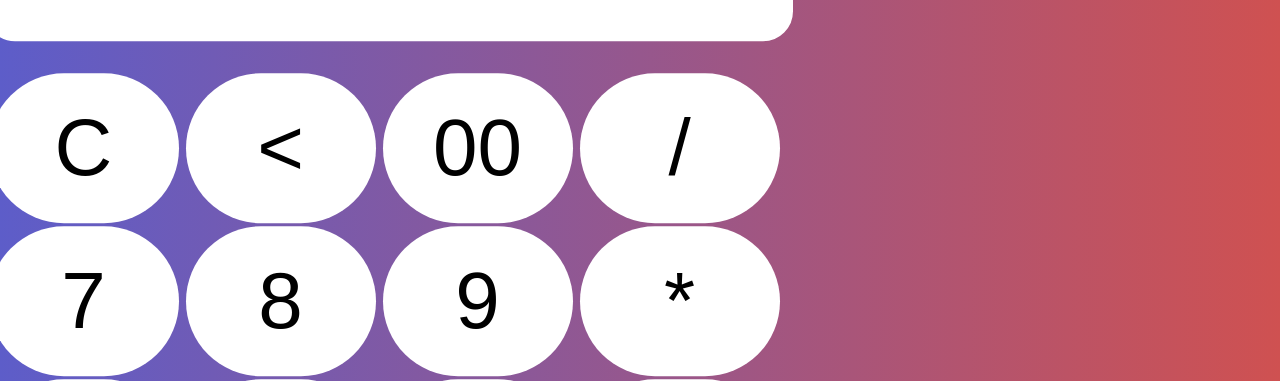
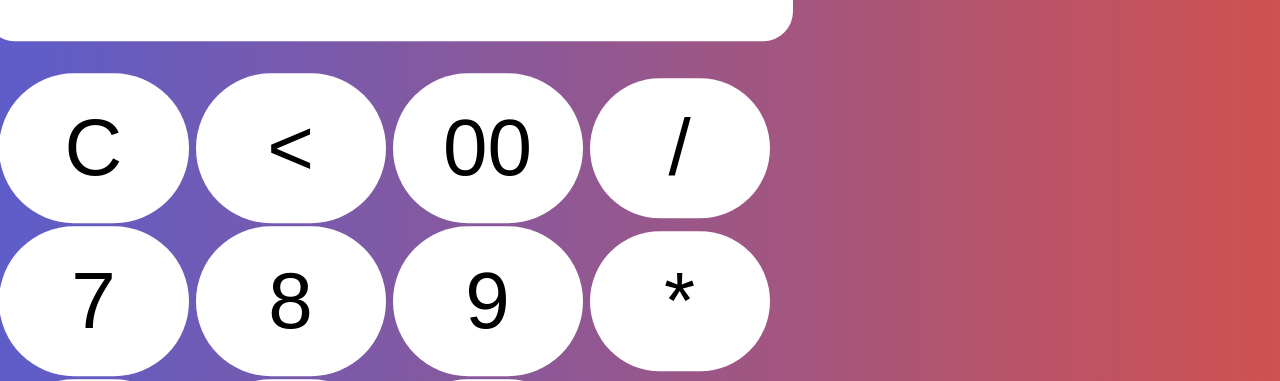
Before and after one commit to Ahmad1209-collab/Calculater, a plain HTML site: page index.html in a window 1280 px wide. Shown: the top 381 px of the page. Drawn offline with Linux system fonts and the light colour scheme.

Commit message:
lightly changes becuase of the responiveness

```diff
--- a/styles.css
+++ b/styles.css
@@ -46,8 +46,8 @@ Body {
     background-color:white ;
 }
 .operaterDesign {
-    width: 200px;
-    height: 150px;
+    width: 180px;
+    height: 140px;
     padding-top: -1px;
     border: none;
     background-color: white;
```
